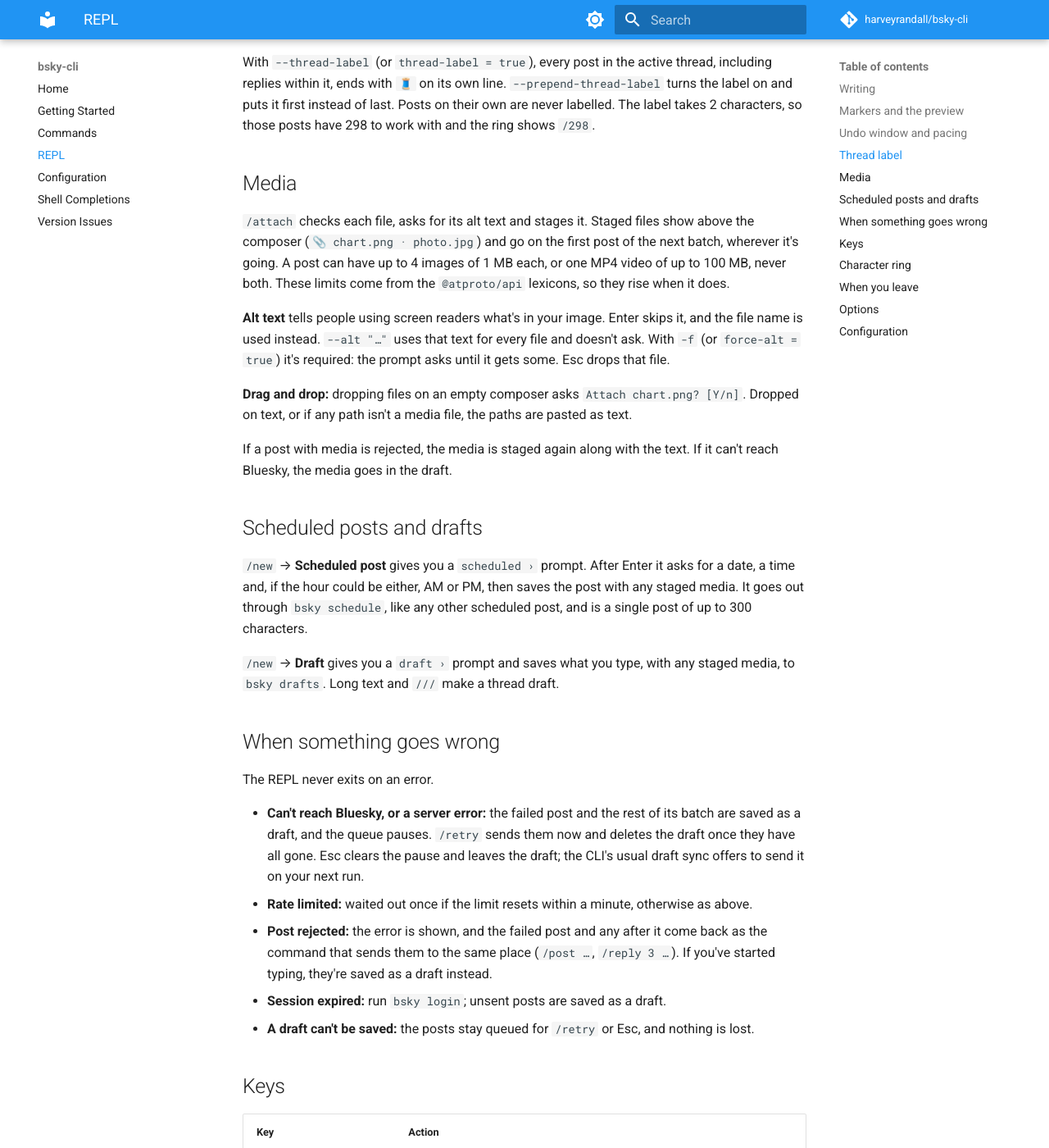
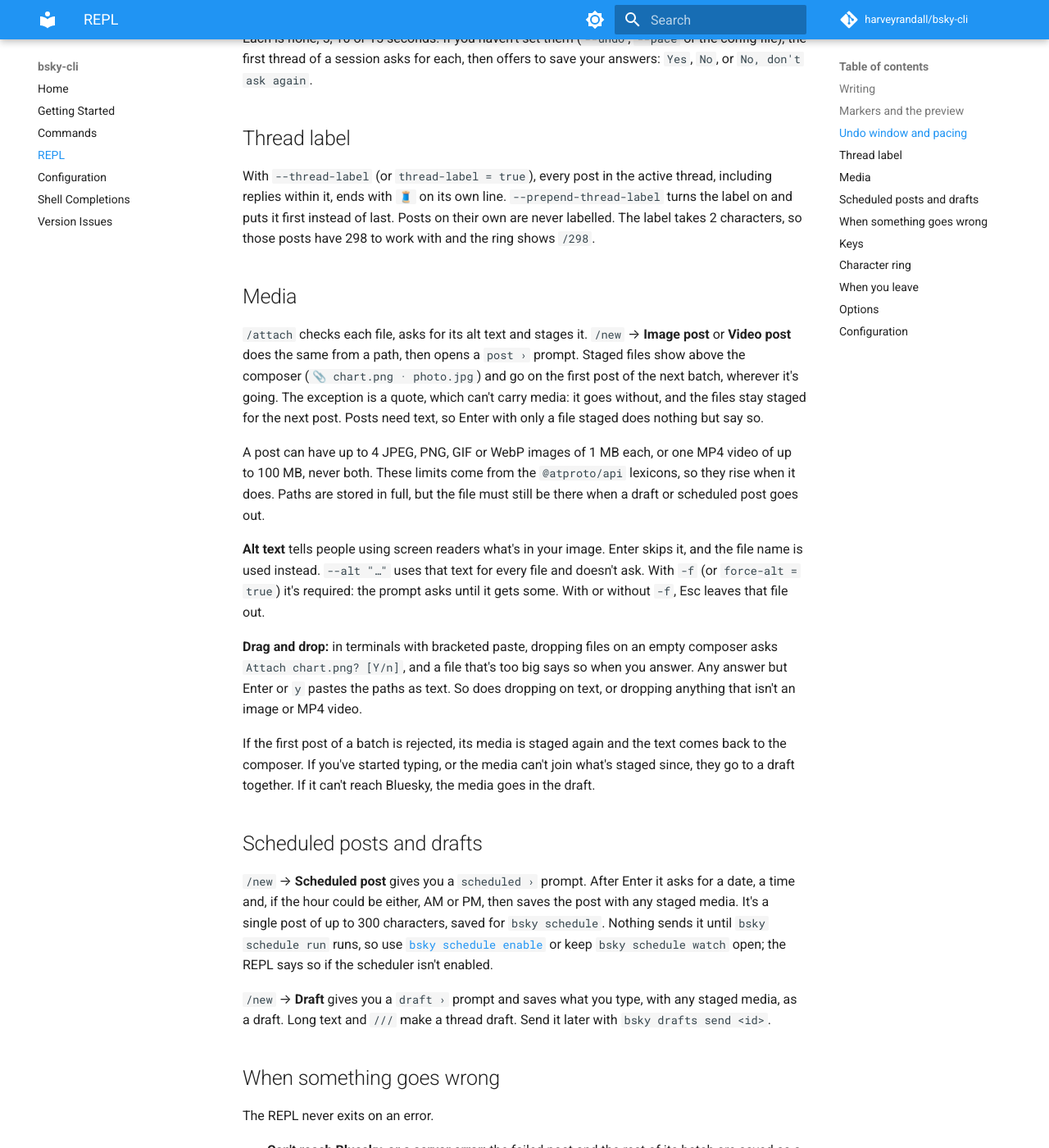
Before and after one commit to harveyrandall/bsky-cli, an MkDocs documentation site: the page built from docs/repl.md, in a window 1280 px wide and 1400 px high, scrolled down 2955 px. Shown: the whole window at 82% size. Built offline with MkDocs 1.6.1 and Material for MkDocs 9.7.7, drawn with Linux system fonts in a browser that asks for light colours; comment, search, counter and statistics services are not loaded; some of the changed text lies outside the part shown.

Commit message:
docs(repl): say what media, scheduling and drafts really do
Corrects the claims the review checked against the code: what a scheduled post
needs before it goes out, what skips the preview, when Esc leaves a file out, and
what send-now saves. Stale comments and the command's description are updated.

````diff
--- a/docs/repl.md
+++ b/docs/repl.md
@@ -1,6 +1,6 @@
 # REPL
 
-`bsky repl` opens an interactive composer for writing posts and threads. In a terminal, plain `bsky` with no command opens it too.
+`bsky repl` opens an interactive composer for posts, threads, quotes, scheduled posts and drafts. In a terminal, plain `bsky` with no command opens it too.
 
 ```bash
 bsky repl
@@ -31,9 +31,9 @@ The prompt shows what Enter will do with plain text:
 | `/reply-from <ref>` | Continue the thread from another post |
 | `/post [text]` | Post on its own |
 | `/quote <ref> [text]` | Quote a post — now with text, or whatever you type next. A quote is one post, and can't have media |
-| `/new` | Pick what to write next: `Post · Thread · Image post · Video post · Quote post · Scheduled post · Draft`. Picking one stops the thread |
+| `/new` | Pick what to write next: `Post · Thread · Image post · Video post · Quote post · Scheduled post · Draft`. Picking one stops the thread. Like `/thread` and `/reply-from`, it waits until nothing is queued |
 | `/attach <path…> [--alt "…"]` | Stage images or a video for the next post |
-| `/detach [n\|all]` | Unstage one file, or all of them |
+| `/detach [n\|all]` | Unstage one file (counting from 1, in the order shown above the composer), or all of them, which is what `/detach` alone does |
 | `/edit [text]` | Write in `$EDITOR` (same as Ctrl+G) |
 | `/auto-thread [on\|off]` | Toggle starting a thread from plain text |
 | `/settings [undo\|pace N]` | Change the undo window or pace, then show the settings; with no arguments it asks for each |
@@ -42,7 +42,7 @@ The prompt shows what Enter will do with plain text:
 | `/help [command]` | List commands, or show help for one |
 | `/exit` (`/quit`) | Leave the REPL (same as Ctrl+D) |
 
-Each post is printed as it's sent: `(4) 3lbx7kt5def2v`, with ` ↳ 1` when it replies to something other than the post before it, and the full `at://` URI with `-v`.
+Each post is printed as it's sent: `(4) 3lbx7kt5def2v`, with ` ↳ 1` when it replies to something other than the post before it, `📷 2` or `🎞` for media, `❝ 2` for a quote, and the full `at://` URI with `-v`.
 
 **Refs** name a post: its number (`4`, or `A4` with `-l`, where a bare `4` means that post in the current or last thread), its record key (in your own repo), an `at://` URI or a `https://bsky.app/profile/…/post/…` link.
 
@@ -55,11 +55,11 @@ A name that isn't a command gets a suggestion and your text stays. Command names
 - `<//` cuts the text after it (up to `//>` if there is one); it isn't posted.
 - A `\` right before a marker makes it plain text: `\///` is the text `///`, and the backslash isn't counted.
 
-One post within the limit (300, or 298 with the thread label), with no markers, skips the preview and goes straight to the queue. Anything else is previewed first: every post with its count, what is kept for next time and what is cut, then `Post 3? [y/N]`. Only `y` or `Y` posts; any other key leaves what you typed in the composer, command included. Long text without `///` is split for you, and when it is only a little over (301–375) the preview also suggests where to trim it to fit one post. A `///` piece that is still over the limit is refused, and what you typed stays for you to fix.
+One post within the limit (300, or 298 with the thread label), with no markers, skips the preview and goes straight to the queue. Anything else is previewed first: every post with its count, any staged files, what is kept for next time and what is cut, then `Post 3? [y/N]`. Only `y` or `Y` posts; any other key leaves what you typed in the composer, command included. Long text without `///` is split for you, and when it is only a little over (301–375) the preview also suggests where to trim it to fit one post. A `///` piece that is still over the limit is refused, and what you typed stays for you to fix. The `scheduled ›` and `draft ›` prompts skip the preview, but refuse anything over the limit in the same way.
 
 ## Undo window and pacing
 
-- **Undo window:** what you submit waits this long before its first post is sent. Meanwhile the composer shows it dimmed and read-only, with `Sending in 7s… [Esc] cancel  [Enter] send now`. Esc returns it to the composer as you typed it, or saves it as a draft if the composer already had text.
+- **Undo window:** what you submit waits this long before its first post is sent. Meanwhile the composer shows it dimmed and read-only, with `Sending in 7s… [Esc] cancel  [Enter] send now`. Esc returns it, with any media, to the composer as you typed it, or saves it as a draft if the composer already had text.
 - **Pace:** the minimum time between posts, so a thread doesn't arrive all at once.
 
 Each is none, 5, 10 or 15 seconds. If you haven't set them (`--undo`, `--pace` or the config file), the first thread of a session asks for each, then offers to save your answers: `Yes`, `No`, or `No, don't ask again`.
@@ -70,19 +70,21 @@ With `--thread-label` (or `thread-label = true`), every post in the active threa
 
 ## Media
 
-`/attach` checks each file, asks for its alt text and stages it. Staged files show above the composer (`📎 chart.png · photo.jpg`) and go on the first post of the next batch, wherever it's going. A post can have up to 4 images of 1 MB each, or one MP4 video of up to 100 MB, never both. These limits come from the `@atproto/api` lexicons, so they rise when it does.
+`/attach` checks each file, asks for its alt text and stages it. `/new` → **Image post** or **Video post** does the same from a path, then opens a `post ›` prompt. Staged files show above the composer (`📎 chart.png · photo.jpg`) and go on the first post of the next batch, wherever it's going. The exception is a quote, which can't carry media: it goes without, and the files stay staged for the next post. Posts need text, so Enter with only a file staged does nothing but say so.
 
-**Alt text** tells people using screen readers what's in your image. Enter skips it, and the file name is used instead. `--alt "…"` uses that text for every file and doesn't ask. With `-f` (or `force-alt = true`) it's required: the prompt asks until it gets some. Esc drops that file.
+A post can have up to 4 JPEG, PNG, GIF or WebP images of 1 MB each, or one MP4 video of up to 100 MB, never both. These limits come from the `@atproto/api` lexicons, so they rise when it does. Paths are stored in full, but the file must still be there when a draft or scheduled post goes out.
 
-**Drag and drop:** dropping files on an empty composer asks `Attach chart.png? [Y/n]`. Dropped on text, or if any path isn't a media file, the paths are pasted as text.
+**Alt text** tells people using screen readers what's in your image. Enter skips it, and the file name is used instead. `--alt "…"` uses that text for every file and doesn't ask. With `-f` (or `force-alt = true`) it's required: the prompt asks until it gets some. With or without `-f`, Esc leaves that file out.
 
-If a post with media is rejected, the media is staged again along with the text. If it can't reach Bluesky, the media goes in the draft.
+**Drag and drop:** in terminals with bracketed paste, dropping files on an empty composer asks `Attach chart.png? [Y/n]`, and a file that's too big says so when you answer. Any answer but Enter or `y` pastes the paths as text. So does dropping on text, or dropping anything that isn't an image or MP4 video.
+
+If the first post of a batch is rejected, its media is staged again and the text comes back to the composer. If you've started typing, or the media can't join what's staged since, they go to a draft together. If it can't reach Bluesky, the media goes in the draft.
 
 ## Scheduled posts and drafts
 
-`/new` → **Scheduled post** gives you a `scheduled ›` prompt. After Enter it asks for a date, a time and, if the hour could be either, AM or PM, then saves the post with any staged media. It goes out through `bsky schedule`, like any other scheduled post, and is a single post of up to 300 characters.
+`/new` → **Scheduled post** gives you a `scheduled ›` prompt. After Enter it asks for a date, a time and, if the hour could be either, AM or PM, then saves the post with any staged media. It's a single post of up to 300 characters, saved for `bsky schedule`. Nothing sends it until `bsky schedule run` runs, so use [`bsky schedule enable`](commands.md#bsky-schedule-enable) or keep `bsky schedule watch` open; the REPL says so if the scheduler isn't enabled.
 
-`/new` → **Draft** gives you a `draft ›` prompt and saves what you type, with any staged media, to `bsky drafts`. Long text and `///` make a thread draft.
+`/new` → **Draft** gives you a `draft ›` prompt and saves what you type, with any staged media, as a draft. Long text and `///` make a thread draft. Send it later with `bsky drafts send <id>`.
 
 ## When something goes wrong
 
@@ -90,7 +92,7 @@ The REPL never exits on an error.
 
 - **Can't reach Bluesky, or a server error:** the failed post and the rest of its batch are saved as a draft, and the queue pauses. `/retry` sends them now and deletes the draft once they have all gone. Esc clears the pause and leaves the draft; the CLI's usual draft sync offers to send it on your next run.
 - **Rate limited:** waited out once if the limit resets within a minute, otherwise as above.
-- **Post rejected:** the error is shown, and the failed post and any after it come back as the command that sends them to the same place (`/post …`, `/reply 3 …`). If you've started typing, they're saved as a draft instead.
+- **Post rejected:** the error is shown, and the failed post and any after it come back as the command that sends them to the same place (`/post …`, `/reply 3 …`, `/quote 3 …`). If you've started typing, they're saved as a draft instead.
 - **Session expired:** run `bsky login`; unsent posts are saved as a draft.
 - **A draft can't be saved:** the posts stay queued for `/retry` or Esc, and nothing is lost.
 
@@ -107,7 +109,7 @@ The REPL never exits on an error.
 | Ctrl+W, Ctrl+U | Delete word, delete to line start |
 | Backspace, Delete | Delete one character |
 | Tab | Complete command names |
-| Ctrl+G | Open the draft in `$EDITOR` (or `vi`); what you save comes back to the composer |
+| Ctrl+G | Open the draft in `$EDITOR` (or `vi`); what you save comes back to the composer. Use a waiting form for a GUI editor (`code --wait`). If the editor fails, your text stays as it was. Nothing is sent until it closes |
 
 Esc, Ctrl+C and Ctrl+D act on the innermost thing they can:
 
@@ -121,7 +123,7 @@ Esc, Ctrl+C and Ctrl+D act on the innermost thing they can:
 | Idle | — | Reminds you Ctrl+D exits | — |
 | Otherwise | | | Exit; if anything would be lost: `[s]end now · save [d]raft · discard [x] · [Esc] stay` |
 
-`[s]end now` sends what's queued, saves any composer text as a draft, and leaves once everything has gone. While the queue is paused it refuses: `/retry` first, or save a draft.
+`[s]end now` sends what's queued, saves any composer text and staged media as a draft, and leaves once everything has gone. While the queue is paused it refuses: `/retry` first, or save a draft.
 
 Pasted text is inserted with its newlines; escape sequences and other control characters are dropped. In terminals with bracketed paste (almost all of them), a paste never submits. Without it, a one-line paste that ends in a newline submits, as it would in a shell.
 
````
Also changed, not shown: docs/commands.md (+2 -2 lines), 6 other files.
